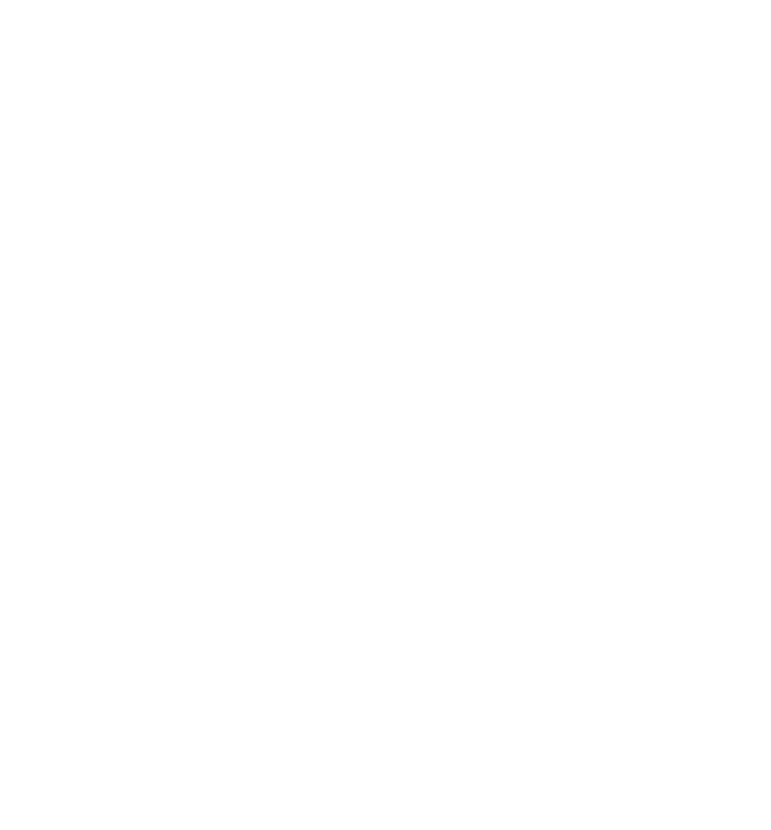
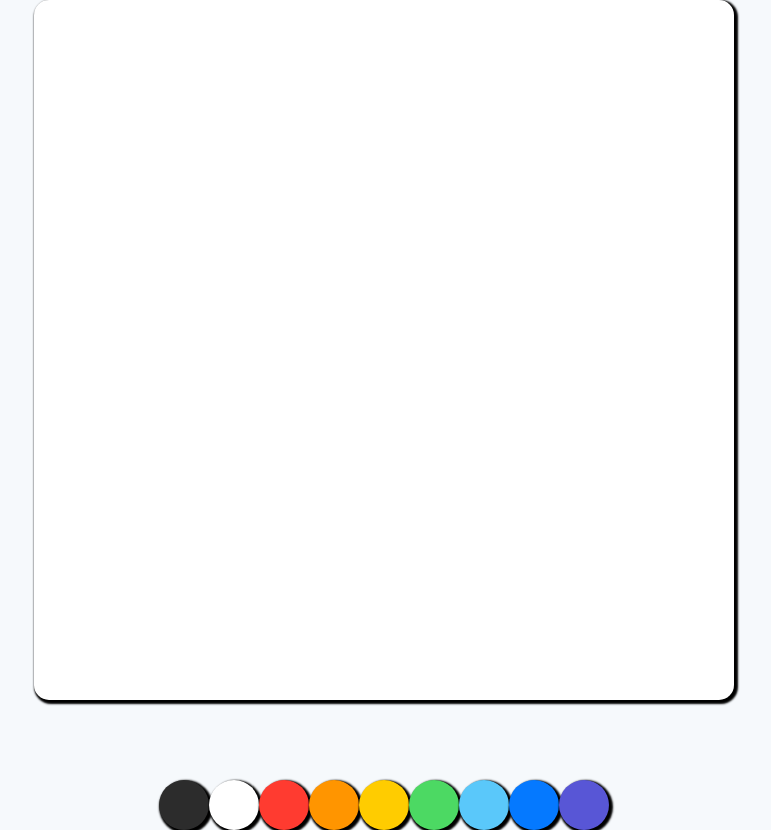
Before and after one commit to SonJinHYo/paintjs, a plain HTML site: page index.html in a window 1280 px wide. Shown: the whole page, without its empty margins (256-1027 px from the left). Before the commit the page ends 800 px from the top, so only its background shows below. Drawn offline with Linux system fonts and the light colour scheme.

Commit message:
made canvas & components

```diff
--- a/index.html
+++ b/index.html
@@ -8,6 +8,20 @@
     <title>PaintJS</title>
   </head>
   <body>
+    <canvas id="jsCanvas" class="canvas"></canvas>
+    <div class="controls">
+      <div class="controls__colors" id="JScolors">
+        <div class="controls__colors" style="background-color: #2c2c2c"></div>
+        <div class="controls__colors" style="background-color: white"></div>
+        <div class="controls__colors" style="background-color: #ff3b30"></div>
+        <div class="controls__colors" style="background-color: #ff9500"></div>
+        <div class="controls__colors" style="background-color: #ffcc00"></div>
+        <div class="controls__colors" style="background-color: #4cd963"></div>
+        <div class="controls__colors" style="background-color: #5ac8fa"></div>
+        <div class="controls__colors" style="background-color: #0579ff"></div>
+        <div class="controls__colors" style="background-color: #5856d6"></div>
+      </div>
+    </div>
     <script src="app.js"></script>
   </body>
 </html>
--- /dev/null
+++ b/reset.css
@@ -0,0 +1,129 @@
+/* http://meyerweb.com/eric/tools/css/reset/
+   v2.0 | 20110126
+   License: none (public domain)
+*/
+
+html,
+body,
+div,
+span,
+applet,
+object,
+iframe,
+h1,
+h2,
+h3,
+h4,
+h5,
+h6,
+p,
+blockquote,
+pre,
+a,
+abbr,
+acronym,
+address,
+big,
+cite,
+code,
+del,
+dfn,
+em,
+img,
+ins,
+kbd,
+q,
+s,
+samp,
+small,
+strike,
+strong,
+sub,
+sup,
+tt,
+var,
+b,
+u,
+i,
+center,
+dl,
+dt,
+dd,
+ol,
+ul,
+li,
+fieldset,
+form,
+label,
+legend,
+table,
+caption,
+tbody,
+tfoot,
+thead,
+tr,
+th,
+td,
+article,
+aside,
+canvas,
+details,
+embed,
+figure,
+figcaption,
+footer,
+header,
+hgroup,
+menu,
+nav,
+output,
+ruby,
+section,
+summary,
+time,
+mark,
+audio,
+video {
+  margin: 0;
+  padding: 0;
+  border: 0;
+  font-size: 100%;
+  font: inherit;
+  vertical-align: baseline;
+}
+/* HTML5 display-role reset for older browsers */
+article,
+aside,
+details,
+figcaption,
+figure,
+footer,
+header,
+hgroup,
+menu,
+nav,
+section {
+  display: block;
+}
+body {
+  line-height: 1;
+}
+ol,
+ul {
+  list-style: none;
+}
+blockquote,
+q {
+  quotes: none;
+}
+blockquote:before,
+blockquote:after,
+q:before,
+q:after {
+  content: "";
+  content: none;
+}
+table {
+  border-collapse: collapse;
+  border-spacing: 0;
+}
--- a/styles.css
+++ b/styles.css
@@ -0,0 +1,34 @@
+@import "reset.css";
+
+body {
+  background-color: #f6f9fc;
+  font-family: -apple-system, BlinkMacSystemFont, "Segoe UI", Roboto, Oxygen,
+    Ubuntu, Cantarell, "Open Sans", "Helvetica Neue", sans-serif;
+  display: flex;
+  flex-direction: column;
+  align-items: center;
+}
+
+.canvas {
+  width: 700px;
+  height: 700px;
+  background-color: white;
+  border-radius: 15px;
+  box-shadow: 2px 2px 2px 2px black;
+}
+
+.controls {
+  margin-top: 80px;
+}
+
+.controls .controls__colors {
+  display: flex;
+}
+
+.controls__colors .controls__colors {
+  width: 50px;
+  height: 50px;
+  border-radius: 25px;
+  cursor: pointer;
+  box-shadow: 2px 2px 2px 2px black;
+}
```
